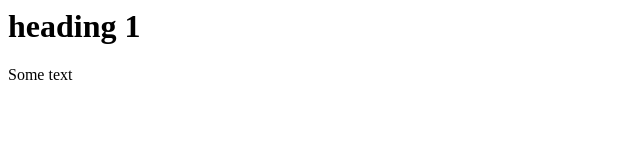
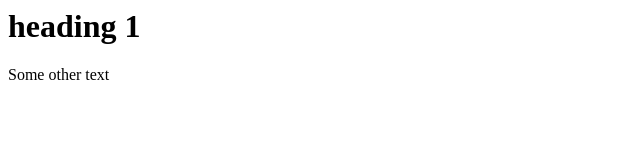
Before and after one commit to bradley-p/cs3450-demo, a plain HTML site: page index.html in a window 1280 px wide. Shown: the full height of the page, 0-640 px from the left. Drawn offline with Linux system fonts and the light colour scheme.

Commit message:
made changes in otherbranch

```diff
--- a/index.html
+++ b/index.html
@@ -5,7 +5,7 @@
 
 <body>
 <h1> heading 1 </h1>
-<p>Some text </p>
+<p>Some other text </p>
    <script src="script.js"></script>
 </body>
 </html>
--- a/script.js
+++ b/script.js
@@ -1 +1,2 @@
 console.log("hello");
+console.log("Hello from other branch");
```
Also changed, not shown: 1 other file.
